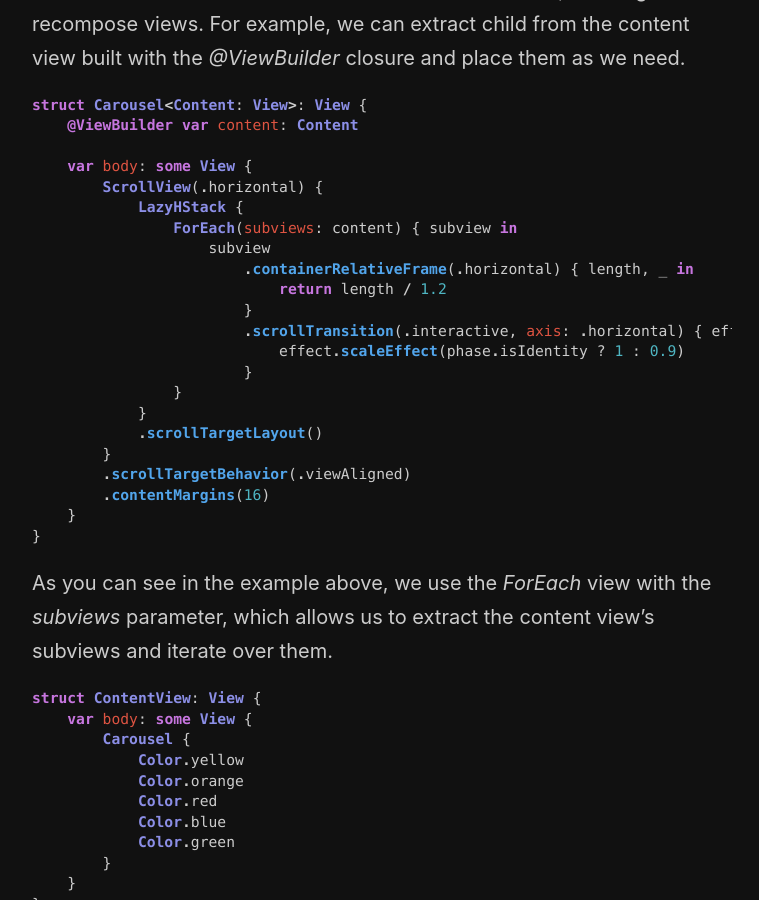
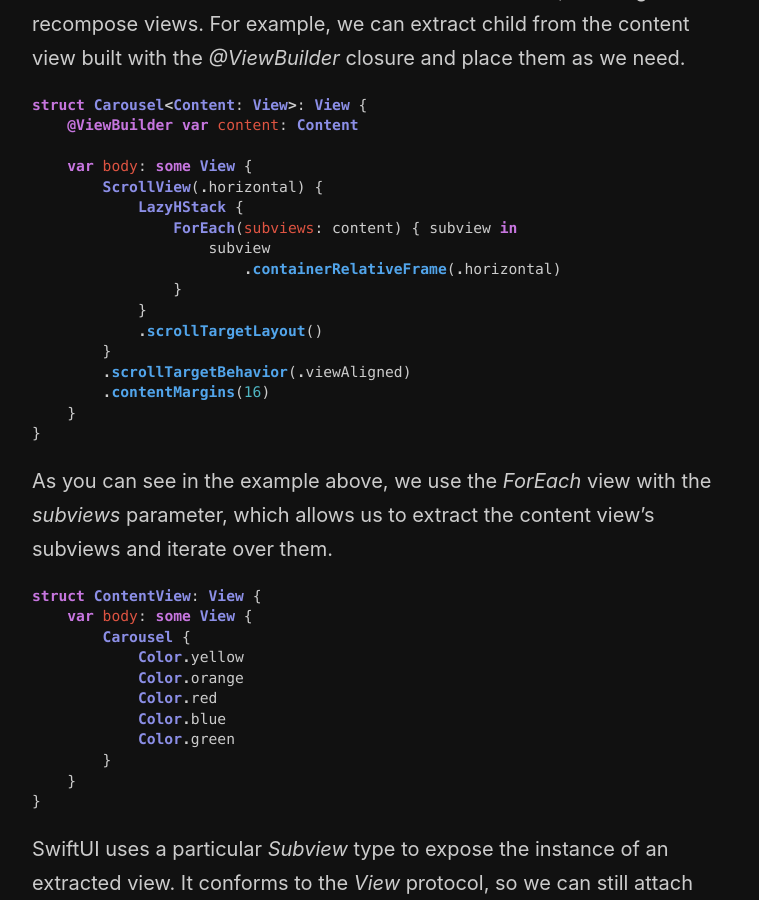
Before and after one commit to mecid/mecid.github.io, a Jekyll site: the page built from _posts/2024-09-24-mastering-container-views-in-swiftui-basics.md, in a window 1280 px wide and 900 px high, scrolled down 1675 px. Shown: the whole window, without its empty margins (258-1017 px from the left). Built offline with Jekyll 4.4.1, drawn with Linux system fonts in a browser that asks for light colours.

Commit message:
carousel example tuned in the container views post

```diff
--- a/_posts/2024-09-24-mastering-container-views-in-swiftui-basics.md
+++ b/_posts/2024-09-24-mastering-container-views-in-swiftui-basics.md
@@ -54,12 +54,7 @@ struct Carousel<Content: View>: View {
             LazyHStack {
                 ForEach(subviews: content) { subview in
                     subview
-                        .containerRelativeFrame(.horizontal) { length, _ in
-                            return length / 1.2
-                        }
-                        .scrollTransition(.interactive, axis: .horizontal) { effect, phase in
-                            effect.scaleEffect(phase.isIdentity ? 1 : 0.9)
-                        }
+                        .containerRelativeFrame(.horizontal)
                 }
             }
             .scrollTargetLayout()
```
